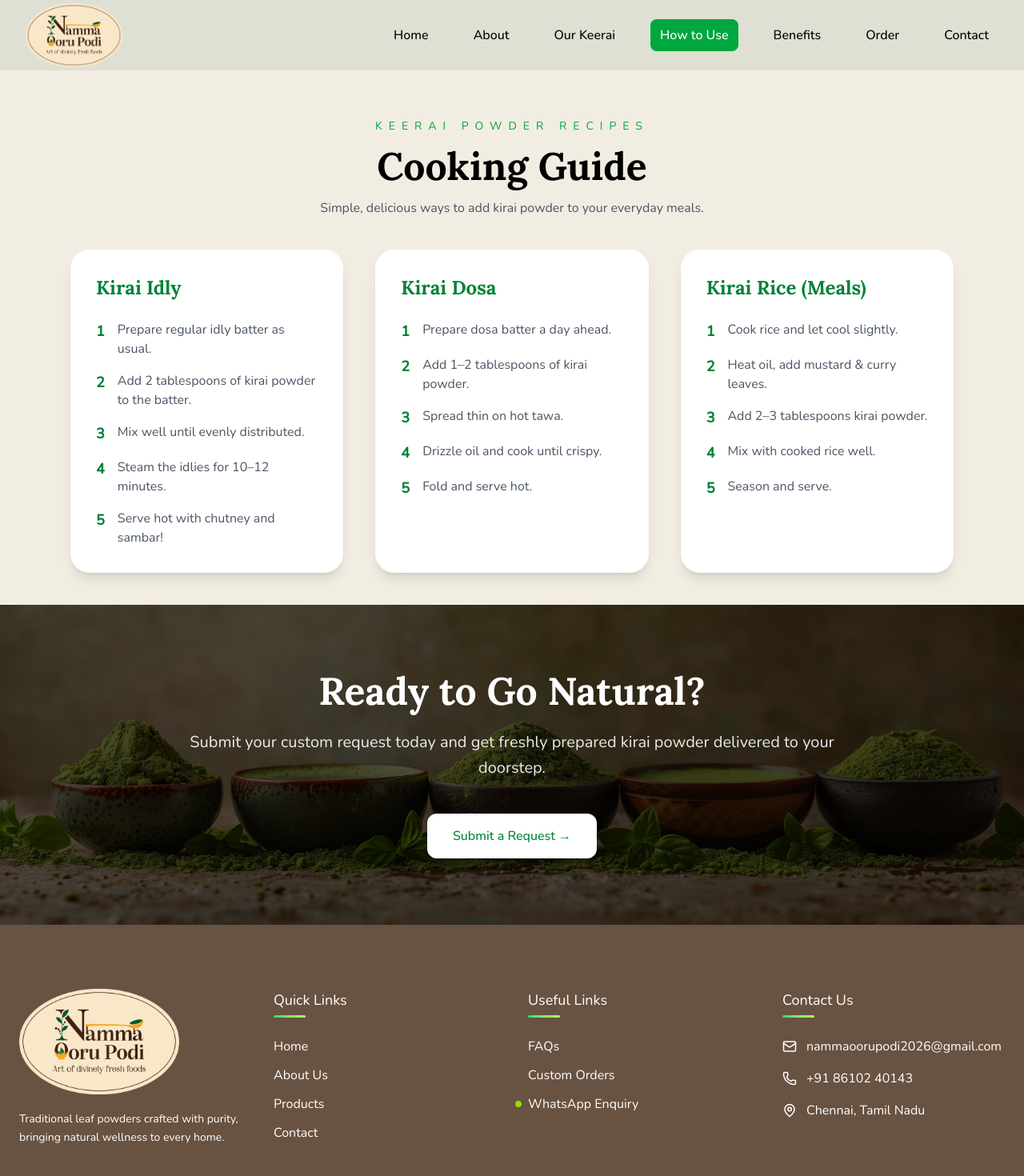
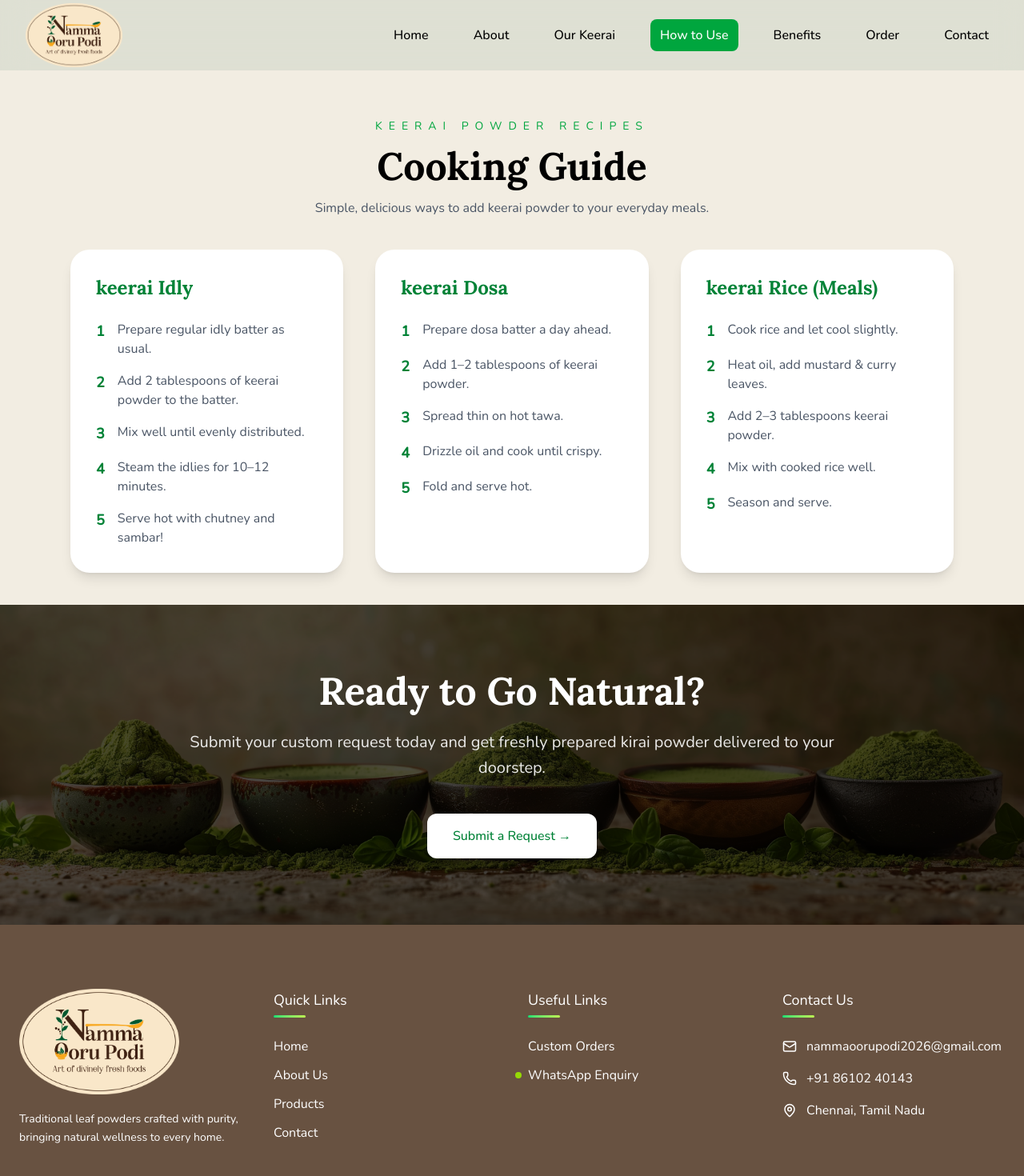
Before and after one commit to Mohamed-Thaha-Dev/nammaoorupodi, a Next.js app: page /cooking-guide in a window 1280 px wide. Shown: the top 1470 px of the page at 80% size. Built offline with nearby package versions, Linux system fonts and the light colour scheme.

Commit message:
add footer links

```diff
--- a/Components/Contact/ContactUs.tsx
+++ b/Components/Contact/ContactUs.tsx
@@ -47,24 +47,6 @@ export default function ContactPage() {
 
   return (
     <div className="bg-[#f6f9f4] min-h-screen">
-      {/* Hero Section */}
-      {/* <section className="relative py-24 bg-green-700 text-white text-center overflow-hidden">
-        <img
-          src="/images/leaf1.png"
-          className="absolute top-10 left-10 w-40 opacity-10"
-          alt="leaf"
-        />
-        <img
-          src="/images/leaf2.png"
-          className="absolute bottom-10 right-10 w-52 opacity-10"
-          alt="leaf"
-        />
-
-        <h1 className="text-5xl font-bold mb-4">Contact Us 🌿</h1>
-        <p className="text-lg text-green-100">
-          We'd love to hear from you. Reach out for orders or enquiries.
-        </p>
-      </section> */}
       <SubHero
         title="Contact us"
         subtitle="We'd love to hear from you. Reach out for orders or enquiries."
@@ -87,7 +69,7 @@ export default function ContactPage() {
 
             <div className="flex items-center gap-4">
               <Phone className="text-green-700" />
-              <span className="text-gray-700">+91 98765 43210</span>
+              <span className="text-gray-700">+91 86102 40143</span>
             </div>
 
             <div className="flex items-center gap-4">
@@ -115,7 +97,7 @@ export default function ContactPage() {
               name="name"
               value={form.name}
               onChange={handleChange}
-              placeholder="Your Name"
+              placeholder="Enter your name"
               required
               className="w-full px-4 py-3 border border-gray-200 rounded-xl focus:ring-2 focus:ring-green-600 outline-none"
             />
@@ -125,7 +107,7 @@ export default function ContactPage() {
               name="email"
               value={form.email}
               onChange={handleChange}
-              placeholder="Your Email"
+              placeholder="Enter your email"
               required
               className="w-full px-4 py-3 border border-gray-200 rounded-xl focus:ring-2 focus:ring-green-600 outline-none"
             />
@@ -135,7 +117,7 @@ export default function ContactPage() {
               name="phone"
               value={form.phone}
               onChange={handleChange}
-              placeholder="Phone Number"
+              placeholder="Enter your phone number"
               className="w-full px-4 py-3 border border-gray-200 rounded-xl focus:ring-2 focus:ring-green-600 outline-none"
             />
 
--- a/Components/Footer/Footer.tsx
+++ b/Components/Footer/Footer.tsx
@@ -9,26 +9,26 @@ import {
   Youtube,
 } from "lucide-react";
 import Image from "next/image";
+import Link from "next/link";
 
 function Footer() {
   const footerLinks = [
     {
       title: "Quick Links",
       links: [
-        { label: "Home", href: "#home" },
-        { label: "About Us", href: "#about" },
-        { label: "Products", href: "#products" },
-        { label: "Contact", href: "#contact" },
+        { label: "Home", href: "/" },
+        { label: "About Us", href: "/about" },
+        { label: "Products", href: "/product" },
+        { label: "Contact", href: "/contact" },
       ],
     },
     {
       title: "Useful Links",
       links: [
-        { label: "FAQs", href: "#faq" },
-        { label: "Custom Orders", href: "#contact" },
+        { label: "Custom Orders", href: "/order" },
         {
           label: "WhatsApp Enquiry",
-          href: "https://wa.me/919080132563",
+          href: "https://wa.me/918610240143",
           pulse: true,
         },
       ],
@@ -93,14 +93,14 @@ function Footer() {
               <ul className="space-y-3">
                 {section.links.map((link) => (
                   <li key={link.label} className="relative">
-                    <a
+                    <Link
                       href={link.href}
                       target={link.href.startsWith("http") ? "_blank" : "_self"}
                       rel="noopener noreferrer"
                       className="hover:text-white transition-colors text-white"
                     >
                       {link.label}
-                    </a>
+                    </Link>
 
                     {link.pulse && (
                       <span className="absolute -left-4 top-2 w-2 h-2 rounded-full bg-lime-400 animate-pulse"></span>
--- a/Components/Home/HomeSection.tsx
+++ b/Components/Home/HomeSection.tsx
@@ -26,7 +26,6 @@ export type HeroScrollVideoProps = {
   button?: ReactNode;
   credits?: ReactNode;
 
-
   // Media
   media?: VideoLike; // string URL or {mp4, webm, ogg}
   poster?: string;
@@ -39,7 +38,7 @@ export type HeroScrollVideoProps = {
   // Overlay content (shown over sticky media on scroll)
   overlay?: {
     caption?: ReactNode;
-    subheading?:String
+    subheading?: String;
     heading?: ReactNode;
     paragraphs?: ReactNode[];
     extra?: ReactNode; // slot for buttons, links, etc.
@@ -505,7 +504,7 @@ export const HeroScrollVideo: React.FC<HeroScrollVideoProps> = ({
           alt="leaf"
           width={300}
           height={100}
-          className="absolute top-10 rotate-90 -left-5 md:w-90 w-40 opacity-80 pointer-events-none leaf-1"
+          className="absolute top-10 rotate-90 -left-5 lg:w-90 w-40 md:opacity-80 opacity-30 pointer-events-none leaf-1 "
         />
 
         <Image
@@ -513,18 +512,20 @@ export const HeroScrollVideo: React.FC<HeroScrollVideoProps> = ({
           alt="leaf"
           width={300}
           height={100}
-          className="absolute bottom-0 rotate-180 -right-5 md:w-80 w-40 opacity-70 pointer-events-none leaf-2"
+          className="absolute bottom-0 rotate-180 -right-5 lg:w-80 w-40 md:opacity-70 opacity-30 pointer-events-none leaf-2"
         />
 
         <div className="hsv-headline mt-20">
-          <h1 className="hsv-title [font-family:var(--font-heading)]">{title}</h1>
+          <h1 className="hsv-title [font-family:var(--font-heading)]">
+            {title}
+          </h1>
           {subtitle ? <h2 className="hsv-subtitle">{subtitle}</h2> : null}
           {button ? (
             <div className="mt-6">
               <Link href="/order">
-              <button className="px-8 py-3 rounded-full bg-white text-black font-semibold hover:scale-105 transition cursor-pointer">
-                {button}
-              </button>
+                <button className="px-8 py-3 rounded-full bg-white text-black font-semibold hover:scale-105 transition cursor-pointer">
+                  {button}
+                </button>
               </Link>
             </div>
           ) : null}
@@ -545,13 +546,18 @@ export const HeroScrollVideo: React.FC<HeroScrollVideoProps> = ({
             <div className="hsv-overlay" ref={overlayRef}>
               <div className="mt-10 flex flex-col">
                 {overlay?.caption ? (
-                  <div className="hsv-caption [font-family:var(--font-heading)]" ref={overlayCaptionRef}>
+                  <div
+                    className="hsv-caption [font-family:var(--font-heading)]"
+                    ref={overlayCaptionRef}
+                  >
                     {overlay.caption}
                   </div>
                 ) : null}
                 <div className="hsv-overlay-content" ref={overlayContentRef}>
                   {overlay?.heading ? <h3>{overlay.heading}</h3> : null}
-                  {overlay?.subheading ? <h4 className="mb-5">{overlay.subheading}</h4> : null}
+                  {overlay?.subheading ? (
+                    <h4 className="mb-5">{overlay.subheading}</h4>
+                  ) : null}
                   {overlay?.paragraphs?.map((p, i) => (
                     <p key={i}>{p}</p>
                   ))}
--- a/Components/Home/index.tsx
+++ b/Components/Home/index.tsx
@@ -3,6 +3,7 @@ import HeroScrollVideo from "@/Components/Home/HomeSection";
 import ProductSection from "./ProductSection";
 import WhyChooseUs from "./WhyChooseUs";
 import Banner from "../Comman/Banner";
+
 
 
 export default function HomePage(){
--- a/Components/Navbar/Nav.tsx
+++ b/Components/Navbar/Nav.tsx
@@ -65,7 +65,7 @@ export default function MenuBar() {
 
       {/* Mobile Menu */}
       {open && (
-        <div className="md:hidden bg-[#f5f3ee] border-t border-green-100 px-4 pb-4">
+        <div className="md:hidden bg-[#f5f3ee] border-t border-green-100 px-4 pb-4  text-center">
           {navItems.map((item) => (
             <Link
               key={item.href}
--- a/app/cooking-guide/HowToUse.tsx
+++ b/app/cooking-guide/HowToUse.tsx
@@ -10,31 +10,31 @@ gsap.registerPlugin(ScrollTrigger);
 
 const recipes = [
   {
-    title: "Kirai Idly",
+    title: "keerai Idly",
     steps: [
       "Prepare regular idly batter as usual.",
-      "Add 2 tablespoons of kirai powder to the batter.",
+      "Add 2 tablespoons of keerai powder to the batter.",
       "Mix well until evenly distributed.",
       "Steam the idlies for 10–12 minutes.",
       "Serve hot with chutney and sambar!",
     ],
   },
   {
-    title: "Kirai Dosa",
+    title: "keerai Dosa",
     steps: [
       "Prepare dosa batter a day ahead.",
-      "Add 1–2 tablespoons of kirai powder.",
+      "Add 1–2 tablespoons of keerai powder.",
       "Spread thin on hot tawa.",
       "Drizzle oil and cook until crispy.",
       "Fold and serve hot.",
     ],
   },
   {
-    title: "Kirai Rice (Meals)",
+    title: "keerai Rice (Meals)",
     steps: [
       "Cook rice and let cool slightly.",
       "Heat oil, add mustard & curry leaves.",
-      "Add 2–3 tablespoons kirai powder.",
+      "Add 2–3 tablespoons keerai powder.",
       "Mix with cooked rice well.",
       "Season and serve.",
     ],
@@ -86,7 +86,7 @@ export default function CookingGuide() {
     <section ref={sectionRef} className="min-h-screen bg-[#f2ede2]  ">
       <SubHero
         title="Cooking Guide"
-        subtitle=" Simple, delicious ways to add kirai powder to your everyday meals."
+        subtitle=" Simple, delicious ways to add keerai powder to your everyday meals."
         showHeroExitAnimation={true}
         tag="Keerai Powder Recipes"
       />
@@ -95,7 +95,7 @@ export default function CookingGuide() {
           Cooking Guide
         </h1>
         <p className="text-gray-600 text-lg">
-          Simple, delicious ways to add kirai powder to your everyday meals.
+          Simple, delicious ways to add keerai powder to your everyday meals.
         </p>
       </div> */}
 
```
